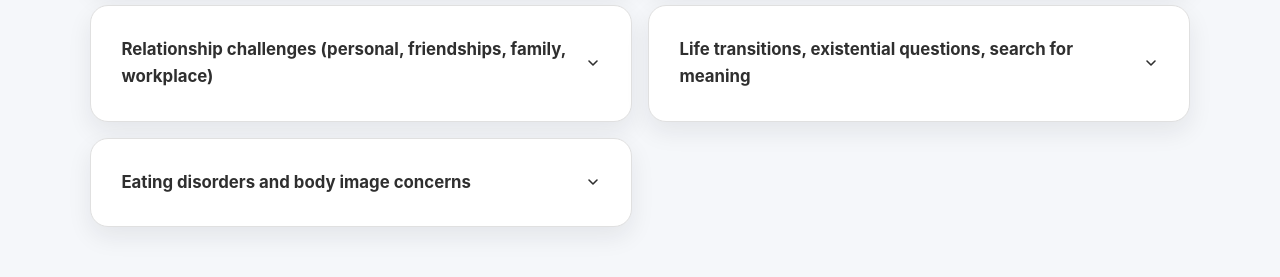
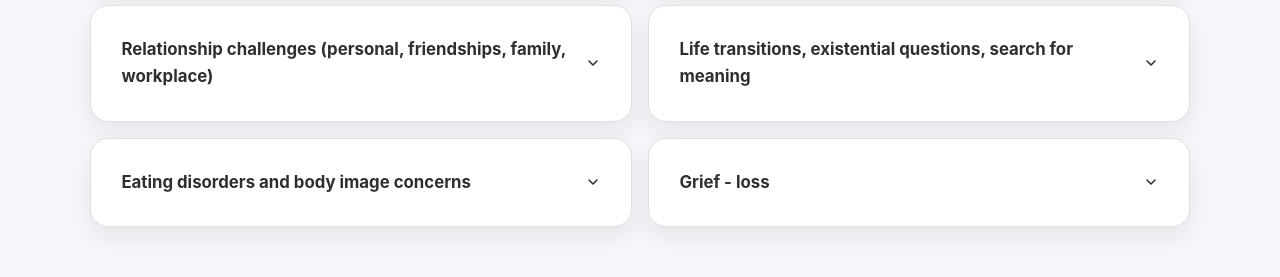
Before and after one commit to psyche-support/react-site, a React (Vite) app: page /services in a window 1280 px wide. Shown: the part 940-1217 px from the top of the page. Built offline with nearby package versions, Linux system fonts and the light colour scheme.

Commit message:
Add section for grief

```diff
--- a/src/i18n/homePage.el.ts
+++ b/src/i18n/homePage.el.ts
@@ -132,6 +132,10 @@ const dict = {
       {
         "title": "Διατροφικές διαταραχές και ανησυχίες εικόνας του σώματος",
         "text": "Οι διατροφικές διαταραχές είναι σοβαρές ψυχολογικές καταστάσεις που επηρεάζουν την υγεία, την ψυχική ευημερία και τη συνολική ποιότητα ζωής. Οι πιο κοινές διατροφικές διαταραχές περιλαμβάνουν τα υπερφαγικά επεισόδια την βουλιμία και την ανορεξία."
+      },
+      {
+        "title": "Πένθος - απώλεια",
+        "text": "Το πένθος δεν αφορά μόνο την απώλεια ενός αγαπημένου προσώπου. Μπορεί να εμφανιστεί μετά από πολλές διαφορετικές απώλειες — όπως το τέλος μιας σχέσης, αλλαγές στην υγεία, την απώλεια εργασίας, μια μετακόμιση ή αλλαγές στην ταυτότητα και τους ρόλους της ζωής."
       }
     ]
   }
--- a/src/i18n/homePage.en.ts
+++ b/src/i18n/homePage.en.ts
@@ -132,6 +132,10 @@ const dict = {
       {
         "title": "Eating disorders and body image concerns",
         "text": "Eating disorders are serious psychological conditions that affect health, mental well-being, and overall quality of life. The most common eating disorders include binge eating, bulimia, and anorexia."
+      },
+      {
+        "title": "Grief - loss",
+        "text": "Grief is not only about losing a person. It can appear after many kinds of losses—like the end of a relationship, changes in health, losing a job, moving away, or shifts in identity and life roles."
       }
     ]
   }
--- a/src/i18n/servicesPage.el.ts
+++ b/src/i18n/servicesPage.el.ts
@@ -48,7 +48,11 @@ const dict = {
       {
         "title": "Διατροφικές διαταραχές και ανησυχίες εικόνας του σώματος",
         "text": "Οι συνέπειές τους μπορεί να είναι καταστροφικές για την σωματική και συναισθηματική υγεία. Η ψυχοθεραπεία μπορεί να σας βοηθήσει να επεξεργαστείτε τις βαθύτερες αιτίες αυτών των συμπεριφορών και να αναπτύξετε υγιείς στρατηγικές για την αποκατάσταση της σχέσης σας με το φαγητό και το σώμα σας. Εξερευνώντας τα συναισθηματικά και ψυχικά ζητήματα που συνδέονται με τις διατροφικές διαταραχές, μπορείτε να ξεκινήσετε το ταξίδι προς την ψυχική και σωματική υγεία."
-      }
+      },
+      {
+        "title": "Πένθος - απώλεια",
+        "text": "Η ψυχοθεραπεία δεν προσπαθεί να εξαφανίσει το πένθος. Αντίθετα, προσφέρει έναν ασφαλή και υποστηρικτικό χώρο για να το επεξεργαστείτε με τον δικό σας ρυθμό. Η εμπειρία του πένθους είναι μοναδική για τον καθένα — δεν υπάρχει “σωστός” τρόπος ή χρονικό πλαίσιο. Αυτό που έχει σημασία είναι ότι δεν χρειάζεται να το περάσετε μόνοι σας."
+      },
     ]
   },
   "audience": {
--- a/src/i18n/servicesPage.en.ts
+++ b/src/i18n/servicesPage.en.ts
@@ -48,7 +48,11 @@ const dict = {
       {
         "title": "Eating disorders and body image concerns",
         "text": "Their consequences can be damaging to both physical and emotional health. Psychotherapy can help you explore the deeper causes of these behaviors and develop healthy strategies to restore your relationship with food and your body. By examining the emotional and psychological issues connected to eating disorders, you can begin the journey toward mental and physical well-being."
-      }
+      },
+      {
+        "title": "Grief - loss",
+        "text": "Therapy doesn’t try to make grief disappear. Instead, it offers a safe, compassionate space to work through it at your own pace. Each person’s grief is unique—there is no “right” way or timeline. What matters is that you don’t have to go through it alone."
+      },
     ]
   },
   "audience": {
```
